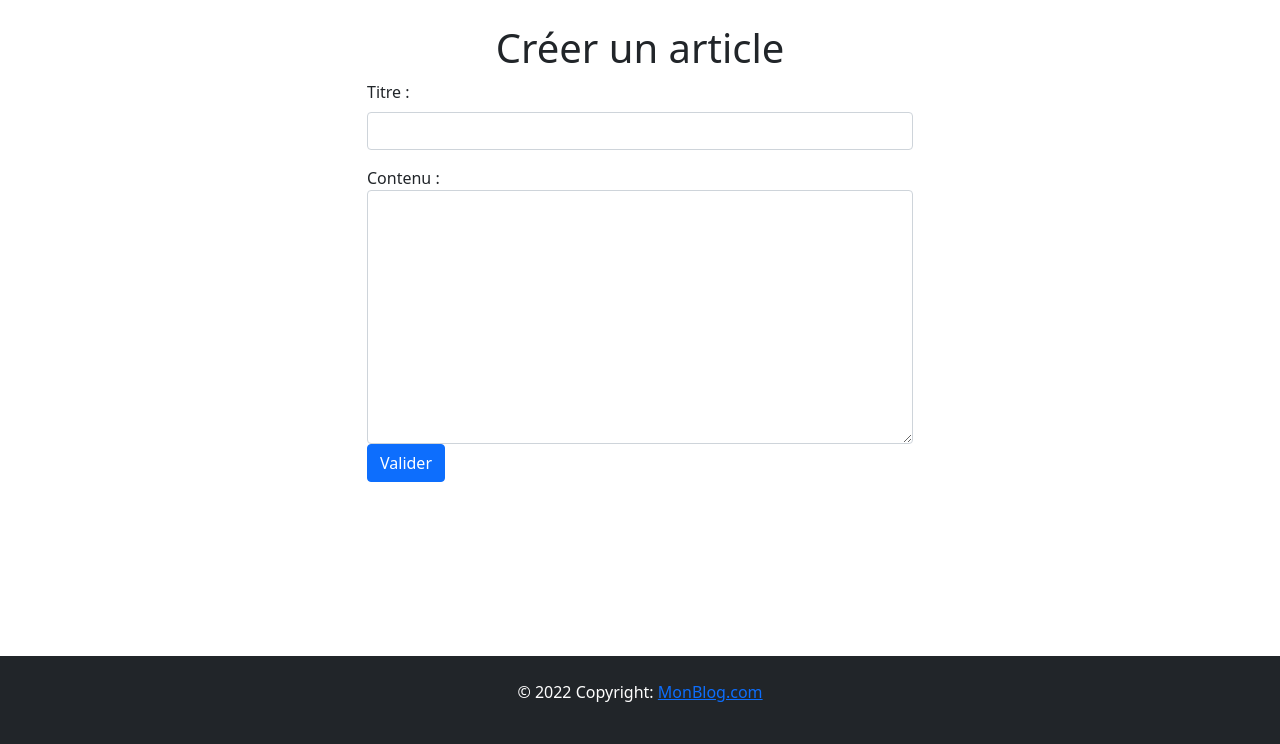
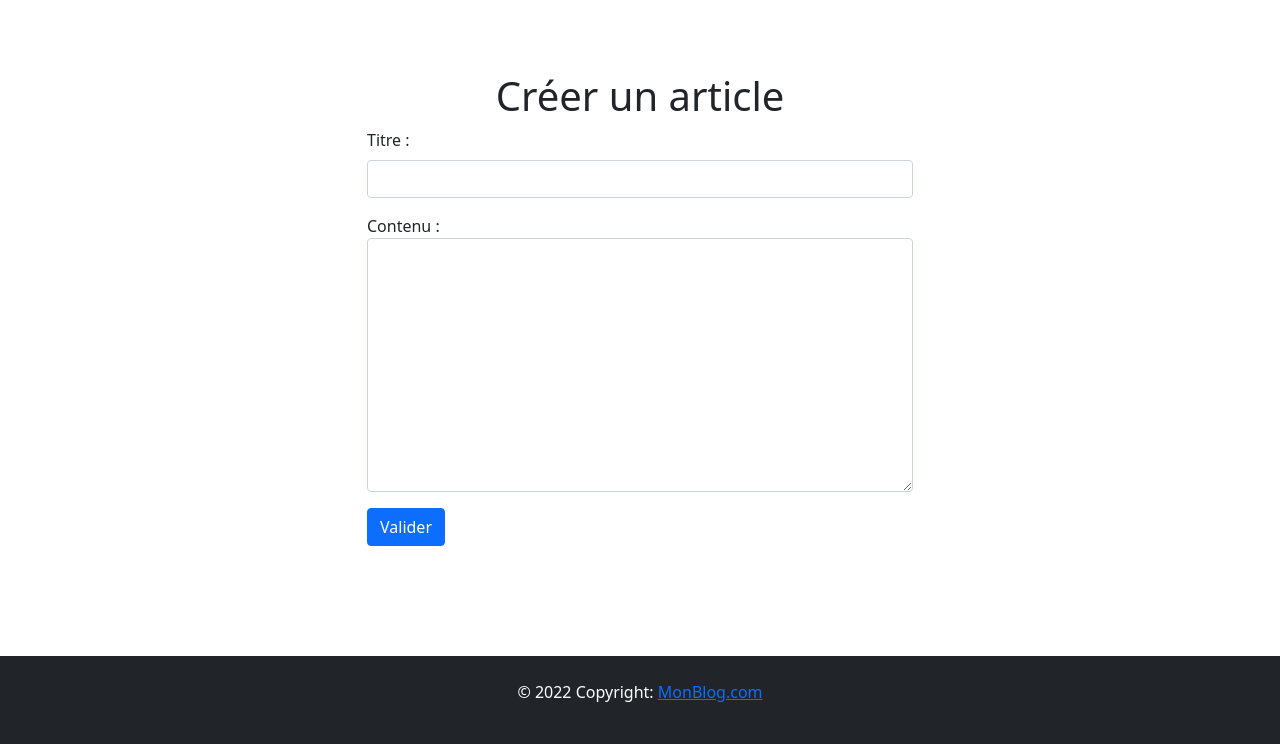
Before and after one commit to UltraViolet33/PHP-Blog, a PHP site: template app/view/admin/addPost.php in a window 1280 px wide. Shown: the part 56-800 px from the top of the page. Run offline with PHP 8.4, Linux system fonts and the light colour scheme; the template is opened without the code that fills it, so the values that code supplies are empty; some libraries are stand-ins or nearby versions.

Commit message:
add margin

```diff
--- a/app/helpers/Pagination.php
+++ b/app/helpers/Pagination.php
@@ -71,7 +71,7 @@ class Pagination
      */
     private function getNumberPages()
     {
-        $totalItems =  $this->db->read($this->queryCount, [], null);
+        $totalItems =  $this->db->read($this->queryCount, [], PDO::FETCH_BOTH);
         $totalItems = $totalItems[0][0];
         if ($totalItems == 0) {
             header("Location: " . ROOT . "{$this->item}");
--- a/app/view/admin/addPost.php
+++ b/app/view/admin/addPost.php
@@ -1,5 +1,5 @@
 <?php $this->view("inc/header", $data); ?>
-<div class="d-flex flex-column justify-content-center h-100">
+<div class="d-flex flex-column justify-content-center h-100 my-5">
     <div class="row justify-content-center">
         <div class="col-12">
             <h1 class="text-center">
@@ -14,7 +14,7 @@
                     <label for="name" class="form-label">Titre : </label>
                     <input type="text" value="<?= isset($_POST['name']) ? $_POST['name'] : ""; ?>" name='name' class="form-control">
                 </div>
-                <div class="form-group">
+                <div class="form-group mb-3">
                     <label for="content">Contenu : </label>
                     <textarea class="form-control" rows="10" name="content"><?= isset($_POST['content']) ? $_POST['content'] : ""; ?></textarea>
                 </div>
--- a/app/view/admin/editPost.php
+++ b/app/view/admin/editPost.php
@@ -1,5 +1,5 @@
 <?php $this->view("inc/header", $data); ?>
-<div class="d-flex flex-column justify-content-center h-100">
+<div class="d-flex flex-column justify-content-center h-100 my-5">
     <div class="row justify-content-center">
         <div class="col-12">
             <h1 class="text-center">
@@ -14,7 +14,7 @@
                     <label for="name" class="form-label">Titre : </label>
                     <input type="text" value="<?= validateData($post->name) ?>" name='name' class="form-control">
                 </div>
-                <div class="form-group">
+                <div class="form-group mb-3">
                     <label for="content">Contenu : </label>
                     <textarea class="form-control" rows="10" name="content"><?= validateData($post->content) ?></textarea>
                 </div>
```
